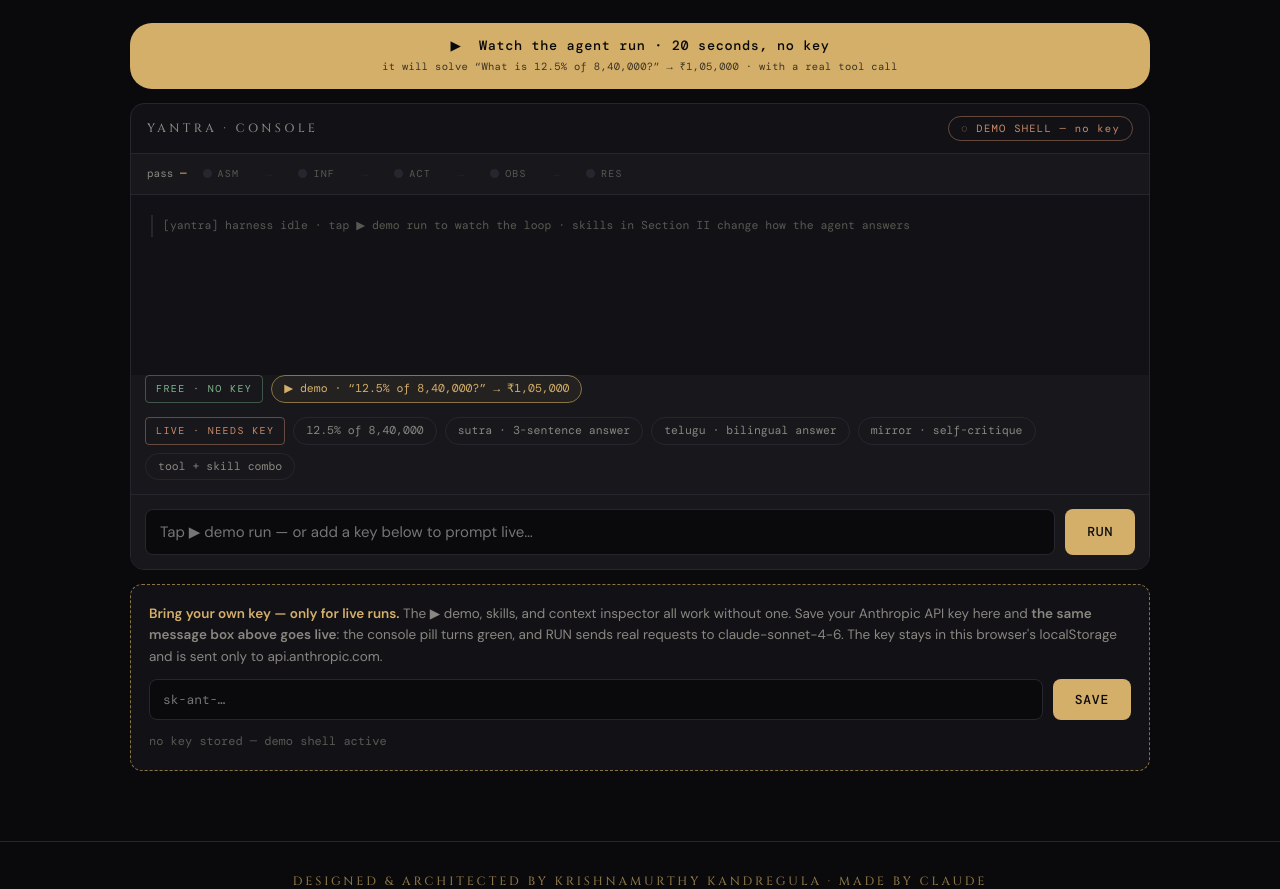
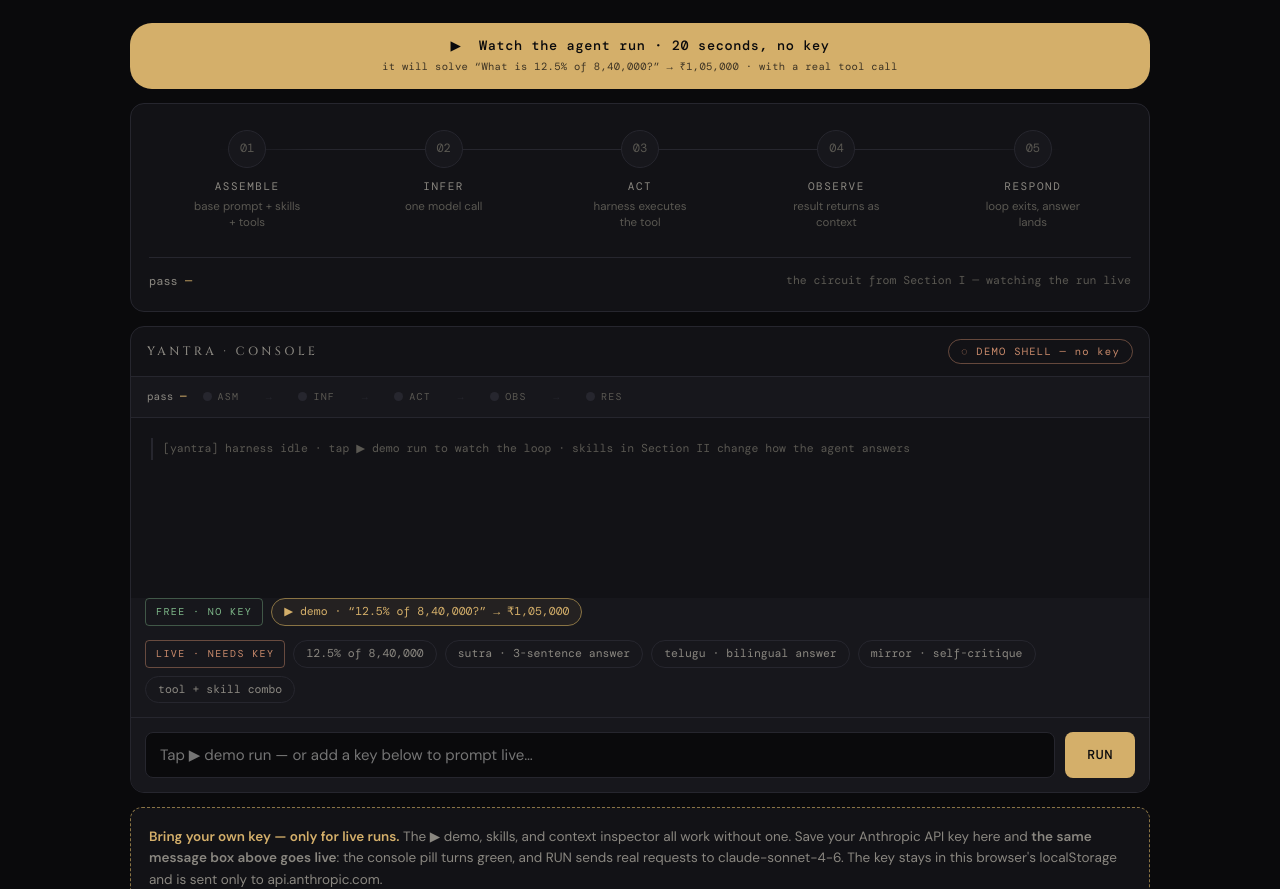
Before and after one commit to kkandregula-AI/yantra, a plain HTML site: page index.html in a window 1280 px wide. Shown: the part 3066-3955 px from the top of the page. Drawn offline with nearby package versions, Linux system fonts and the light colour scheme.

Commit message:
Add files via upload

```diff
--- a/index.html
+++ b/index.html
@@ -316,7 +316,7 @@ footer{margin-top:70px;padding:30px 0 46px;border-top:1px solid var(--line);text
       </div>
     </div>
     <div class="loop-meta">
-      <span>pass <span class="pass" id="passCount">—</span></span>
+      <span>pass <span class="pass pass-val">—</span></span>
       <span class="loop-return">when the model uses a tool, OBSERVE returns to INFER — that return edge is what makes it agentic</span>
     </div>
   </div>
@@ -393,6 +393,23 @@ footer{margin-top:70px;padding:30px 0 46px;border-top:1px solid var(--line);text
     <span class="cta-main">▶ &nbsp;Watch the agent run · 20 seconds, no key</span>
     <span class="cta-sub">it will solve “What is 12.5% of 8,40,000?” → ₹1,05,000 · with a real tool call</span>
   </button>
+  <div style="height:14px"></div>
+  <div class="loop-shell">
+    <div class="loop-scroll">
+      <div class="loop-track">
+        <div class="node" data-stage="assemble"><div class="node-dot">01</div><div class="node-name">Assemble</div><div class="node-sub">base prompt + skills + tools</div></div>
+        <div class="node" data-stage="infer"><div class="node-dot">02</div><div class="node-name">Infer</div><div class="node-sub">one model call</div></div>
+        <div class="node" data-stage="act"><div class="node-dot">03</div><div class="node-name">Act</div><div class="node-sub">harness executes the tool</div></div>
+        <div class="node" data-stage="observe"><div class="node-dot">04</div><div class="node-name">Observe</div><div class="node-sub">result returns as context</div></div>
+        <div class="node" data-stage="respond"><div class="node-dot">05</div><div class="node-name">Respond</div><div class="node-sub">loop exits, answer lands</div></div>
+      </div>
+    </div>
+    <div class="loop-meta">
+      <span>pass <span class="pass pass-val">—</span></span>
+      <span class="loop-return">the circuit from Section I — watching the run live</span>
+    </div>
+  </div>
+
   <div style="height:14px"></div>
   <div class="console">
     <div class="console-head">
@@ -721,7 +738,7 @@ function stage(name) {
   document.getElementById("hudName").textContent = name.toUpperCase();
 }
 function setPass(n) {
-  document.getElementById("passCount").textContent = String(n);
+  document.querySelectorAll(".pass-val").forEach(el => el.textContent = String(n));
   document.getElementById("hudPass").textContent = String(n);
   document.getElementById("mlPass").textContent = String(n);
 }
@@ -734,7 +751,7 @@ document.getElementById("hud").addEventListener("click", () => {
 });
 function loopReset() {
   document.querySelectorAll(".node,.hud-dot,.ml-node").forEach(n => n.classList.remove("active", "done"));
-  document.getElementById("passCount").textContent = "—";
+  document.querySelectorAll(".pass-val").forEach(el => el.textContent = "—");
   document.getElementById("hudPass").textContent = "—";
   document.getElementById("mlPass").textContent = "—";
 }
```
